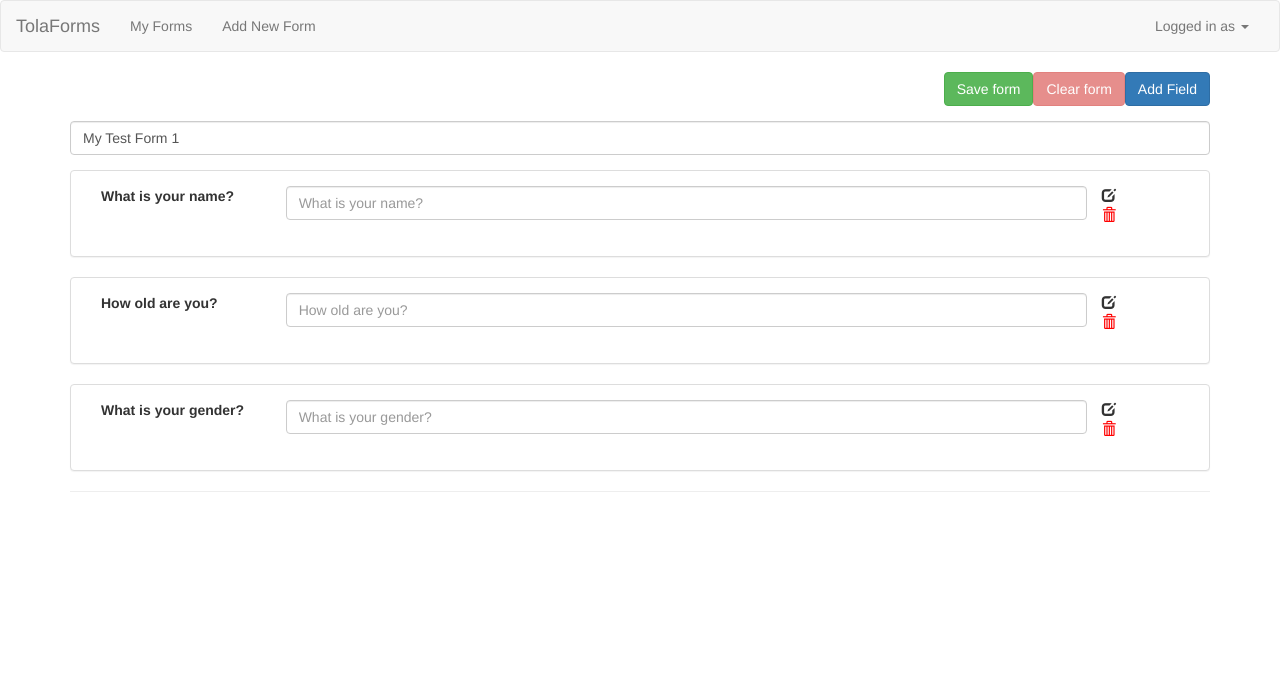
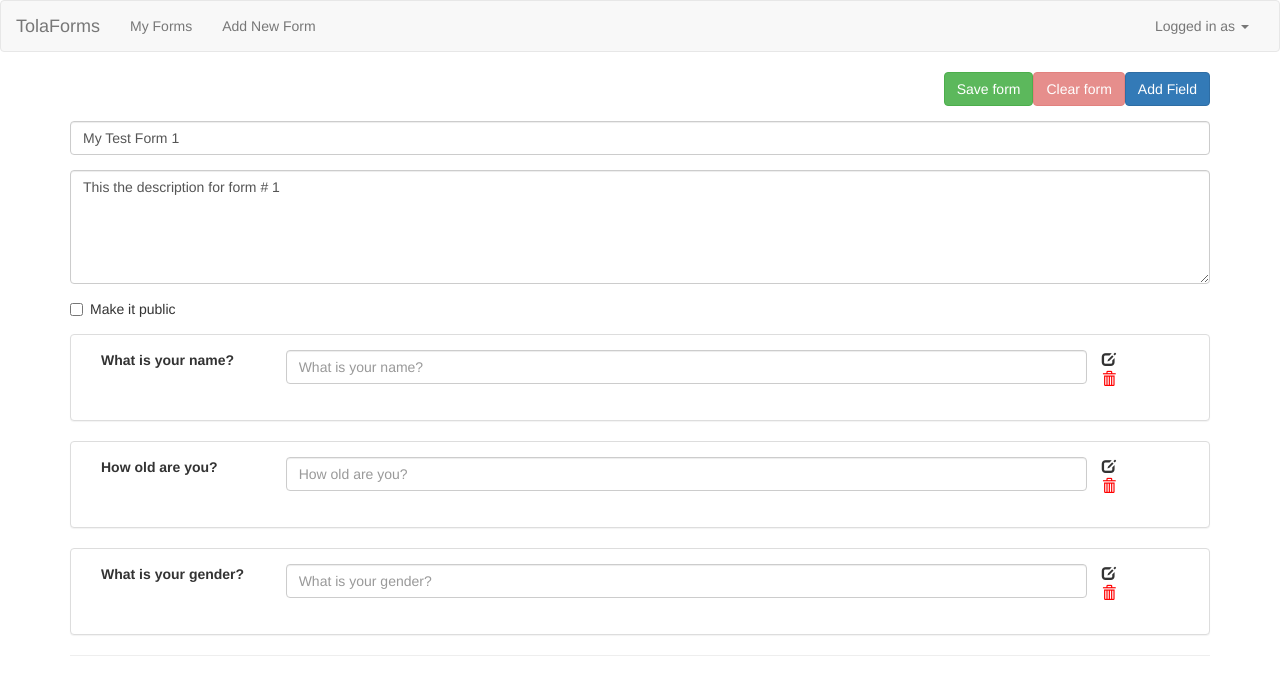
Before and after one commit to worldreliefgermany/TolaForms, an Angular app: page /forms/0 in a window 1280 px wide. Shown: the top 674 px of the page. Built offline with nearby package versions, Linux system fonts and the light colour scheme.

Commit message:
added description and isPublic field to the form model and service

```diff
--- a/src/app/form-list/form-definition/form-definition.component.html
+++ b/src/app/form-list/form-definition/form-definition.component.html
@@ -16,6 +16,24 @@
                 placeholder="Enter the name of the form"
                 required>
         </div>
+
+        <div class="form-group">
+            <textarea
+                class="form-control"
+                id="description"
+                name="description"
+                [(ngModel)]="formdata.description"
+                placeholder="Enter a brief description of the form."
+                rows="5">
+            </textarea>
+        </div>
+
+        <div class="checkbox">
+            <label>
+                <input type="checkbox" name="isPublic" [(ngModel)]="formdata.isPublic"> Make it public
+            </label>
+        </div>
+
     </div>
 </form>
 
--- a/src/app/form-list/form-definition/form-definition.component.ts
+++ b/src/app/form-list/form-definition/form-definition.component.ts
@@ -16,7 +16,7 @@ export class FormDefinitionComponent implements OnInit {
     @ViewChild('f') formdef: NgForm;
     formId: number;
     fields: Fielddef[] = [];
-    formdata: Formdef = {name: '', fields: this.fields};
+    formdata: Formdef = {name: '', description: '', isPublic: false, fields: this.fields};
     displayAddFieldForm = false;
 
     constructor(private router: Router,
@@ -29,7 +29,7 @@ export class FormDefinitionComponent implements OnInit {
             this.fields = this.formdefService.forms[this.formId].fields;
             this.formdata = this.formdefService.forms[this.formId];
         } else {
-            this.formdata = {name: '', fields: this.fields};
+            this.formdata = {name: '', description: '', isPublic: false, fields: this.fields};
         }
     }
 
@@ -38,11 +38,15 @@ export class FormDefinitionComponent implements OnInit {
             this.formdefService.updateFormdef(
                 this.formId,
                 this.formdef.value.name,
+                this.formdef.value.description,
+                this.formdef.value.isPublic,
                 this.fields
             );
         } else {
             this.formdefService.addFormdef(
                 this.formdef.value.name,
+                this.formdef.value.description,
+                this.formdef.value.isPublic,
                 this.fields
             );
             this.formId = this.formdefService.forms.length - 1;
--- a/src/app/shared/formdef.service.ts
+++ b/src/app/shared/formdef.service.ts
@@ -7,6 +7,8 @@ export class FormdefService {
     forms = [
         {
             name: 'My Test Form 1',
+            description: 'This the description for form # 1',
+            isPublic: false,
             fields: [
                 {name: 'name', label: 'What is your name?', type: 'text', required: true},
                 {name: 'age', label: 'How old are you?', type: 'number', required: false},
@@ -15,6 +17,8 @@ export class FormdefService {
         },
         {
             name: 'Your Test Form 2',
+            description: 'This is some description for why this form exists',
+            isPublic: true,
             fields: [
                 {name: 'dob', label: 'Date of Birth', type: 'date', required: true},
                 {name: 'dept', label: 'Department', type: 'number', required: false},
@@ -24,13 +28,31 @@ export class FormdefService {
         }
     ];
 
-    addFormdef(name: string, fields: {name: string, label: string, type: string, required: boolean}[]) {
-        this.forms.push({name: name, fields: fields});
+    addFormdef(
+        name: string,
+        description: string,
+        isPublic: boolean,
+        fields: {name: string, label: string, type: string, required: boolean}[]) {
+        this.forms.push({
+            name: name,
+            description: description,
+            isPublic: isPublic,
+            fields: fields}
+        );
     }
 
 
-    updateFormdef(id: number, name: string, fields: {name: string, label: string, type: string, required: boolean}[]) {
-        this.forms[id] = {name: name, fields: fields};
+    updateFormdef(
+        id: number,
+        name: string,
+        description: string,
+        isPublic: boolean, fields: {name: string, label: string, type: string, required: boolean}[]) {
+        this.forms[id] = {
+            name: name,
+            description: description,
+            isPublic: isPublic,
+            fields: fields
+        };
     }
 
     addFielddef(id: number, fielddef: Fielddef) {
```
Also changed, not shown: src/app/shared/formdef.model.ts (+6 -1 lines).
